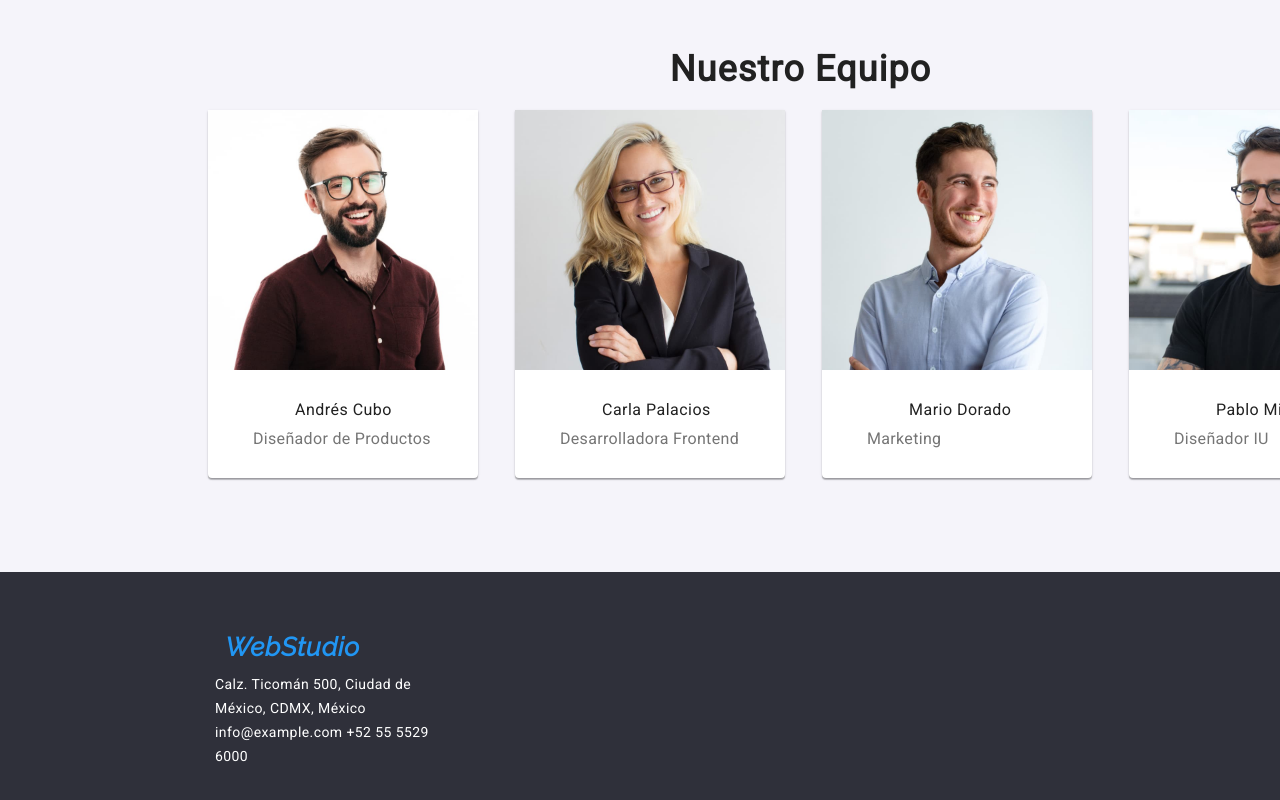
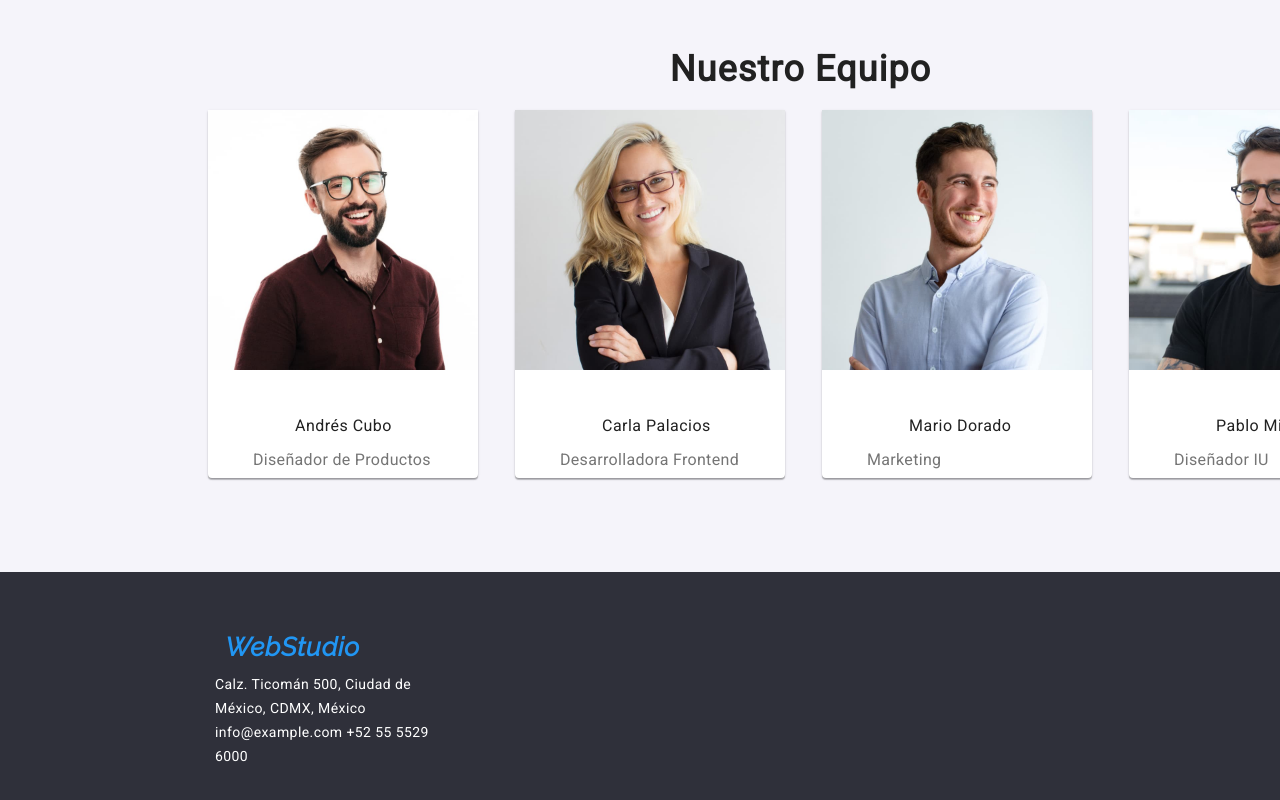
Before and after one commit to sergioing1000/goit-markup-hw-01, a plain HTML site: page index.html in a window 1280 px wide. Shown: the part 1586-2386 px from the top of the page. Drawn offline with Linux system fonts and the light colour scheme.

Commit message:
modified:   index.html 	modified:   styles/styles.css

```diff
--- a/index.html
+++ b/index.html
@@ -13,7 +13,7 @@
 
         <header class="encabezado">
             <section class="estudio-web1">
-                <p>WebStudio</p>
+                <h2>WebStudio</h2>
             </section>
 
             <nav class="linea-superior">
@@ -70,23 +70,23 @@
             <section class="equipo">
                 <div class="equipo1">
                     <img src="./images/equipo1.jpg" alt="Foto equipo1" width="270">
-                    <span class="nombre"> Andrés Cubo </span>
-                    <span class="posicion"> Diseñador de Productos </span>
+                    <h3 class="nombre"> Andrés Cubo </h3>
+                    <h4 class="posicion"> Diseñador de Productos </h4>
                 </div>
                 <div class="equipo2">
                     <img src="./images/equipo2.jpg" alt="Foto equipo2" width="270">
-                    <span class="nombre"> Carla Palacios </span>
-                    <span class="posicion"> Desarrolladora Frontend </span>
+                    <h3 class="nombre"> Carla Palacios </h3>
+                    <h4 class="posicion"> Desarrolladora Frontend </h4>
                 </div>
                 <div class="equipo3">
                     <img src="./images/equipo3.jpg" alt="Foto equipo3" width="270">
-                    <span class="nombre"> Mario Dorado </span>
-                    <span class="posicion"> Marketing </span>
+                    <h3 class="nombre"> Mario Dorado </h3>
+                    <h4 class="posicion"> Marketing </h4>
                 </div>
                 <div class="equipo4">
                     <img src="./images/equipo4.jpg" alt="Foto equipo4" width="270">
-                    <span class="nombre"> Pablo Mijangos </span>
-                    <span class="posicion"> Diseñador IU </span>
+                    <h3 class="nombre"> Pablo Mijangos </h3>
+                    <h4 class="posicion"> Diseñador IU </h4>
                 </div>
             </section>
         </section>
--- a/styles/styles.css
+++ b/styles/styles.css
@@ -19,7 +19,7 @@
     width: 145px;
     height: 31px;
     left: 215px;
-    top: 24px;
+    top: -10px;
 
     font-family: Raleway;
     font-size: 26px;
@@ -260,13 +260,13 @@
     top: 186px;
 
     background: #FFFFFF;
-    /* material shadow v1 */
 
     box-shadow: 0px 1px 3px rgba(0, 0, 0, 0.12), 0px 1px 1px rgba(0, 0, 0, 0.14), 0px 2px 1px rgba(0, 0, 0, 0.2);
     border-radius: 0px 0px 4px 4px;
 }
 
 .equipo2{
+    display: inline-block;
     position: absolute;
     width: 270px;
     height: 368px;
@@ -274,13 +274,13 @@
     top: 186px;
 
     background: #FFFFFF;
-    /* material shadow v1 */
 
     box-shadow: 0px 1px 3px rgba(0, 0, 0, 0.12), 0px 1px 1px rgba(0, 0, 0, 0.14), 0px 2px 1px rgba(0, 0, 0, 0.2);
     border-radius: 0px 0px 4px 4px;
 }
 
 .equipo3{
+    display: inline-block;
     position: absolute;
     width: 270px;
     height: 368px;
@@ -288,12 +288,12 @@
     top: 186px;
 
     background: #FFFFFF;
-    /* material shadow v1 */
 
     box-shadow: 0px 1px 3px rgba(0, 0, 0, 0.12), 0px 1px 1px rgba(0, 0, 0, 0.14), 0px 2px 1px rgba(0, 0, 0, 0.2);
     border-radius: 0px 0px 4px 4px;
 }
 .equipo4 {
+    display: inline-block;
     position: absolute;
     width: 270px;
     height: 368px;
@@ -301,7 +301,6 @@
     top: 186px;
 
     background: #FFFFFF;
-    /* material shadow v1 */
 
     box-shadow: 0px 1px 3px rgba(0, 0, 0, 0.12), 0px 1px 1px rgba(0, 0, 0, 0.14), 0px 2px 1px rgba(0, 0, 0, 0.2);
     border-radius: 0px 0px 4px 4px;
@@ -337,11 +336,9 @@
     font-weight: 400;
     font-size: 16px;
     line-height: 19px;
-    /* identical to box height */
 
     text-align: center;
     letter-spacing: 0.02em;
-
     color: #757575;
 }
 .base{
```
